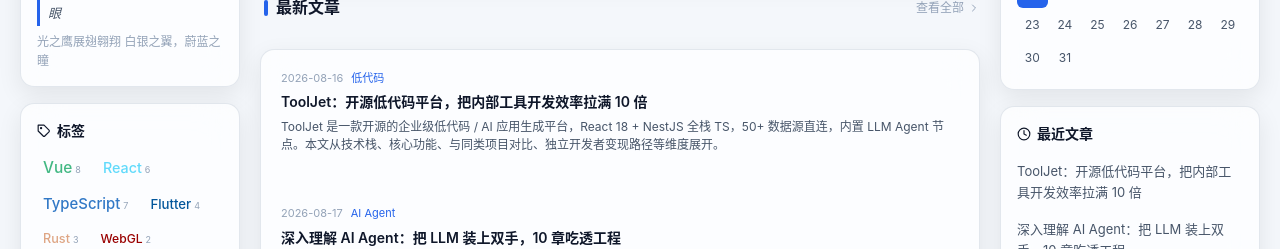
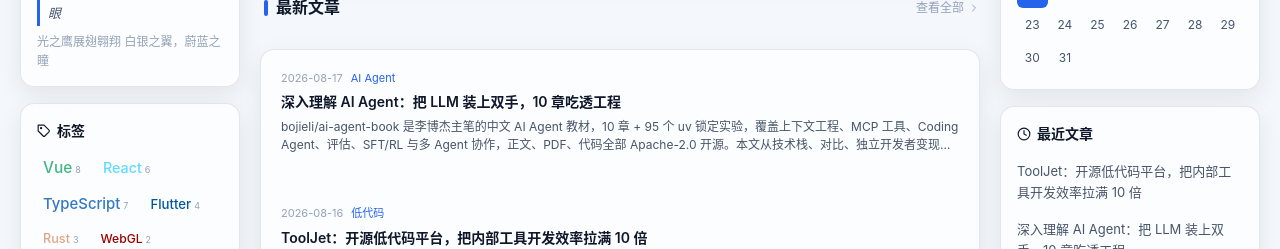
Before and after one commit to Weixianyun/griffith-portfolio, a Vue app: page /about in a window 1280 px wide. Shown: the part 551-800 px from the top of the page. Built offline with nearby package versions, Linux system fonts and the light colour scheme; no server answers.

Commit message:
feat(home): sort homepage articles by date desc, latest first

```diff
--- a/src/components/ArticlesSection.vue
+++ b/src/components/ArticlesSection.vue
@@ -2,7 +2,9 @@
 import { computed } from 'vue'
 import { ARTICLES } from '../data/site'
 
-const list = computed(() => ARTICLES.slice(0, 5))
+const list = computed(() =>
+  [...ARTICLES].sort((a, b) => (b.date || '').localeCompare(a.date || '')).slice(0, 5)
+)
 </script>
 
 <template>
```
